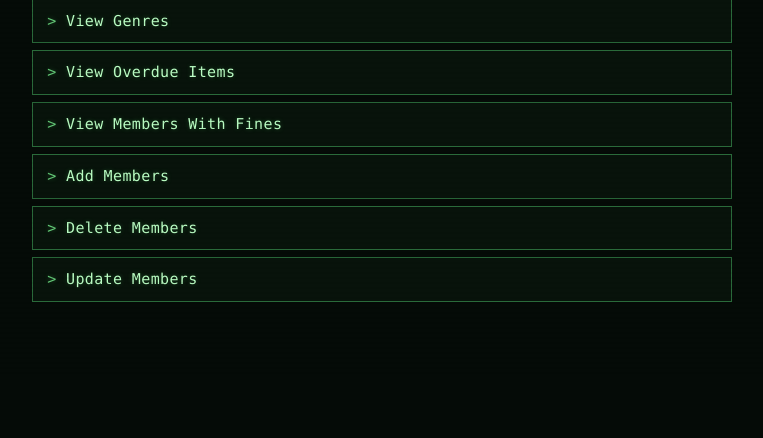
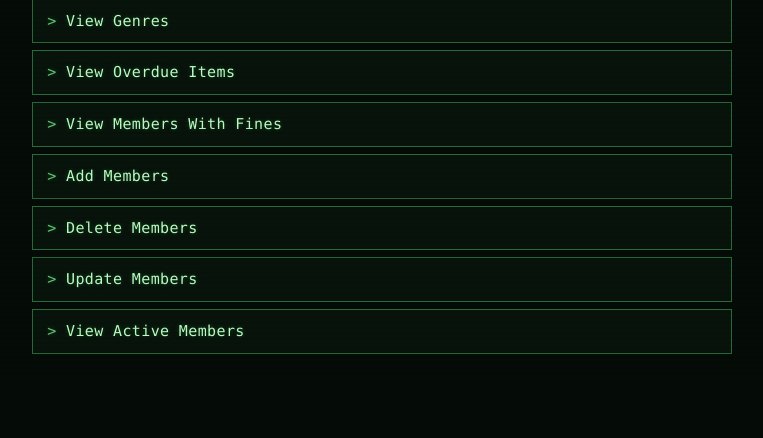
Before and after one commit to RyanColoradoCS/OracleDBProject, a Flask app: page / in a window 1280 px wide. Shown: the part 426-864 px from the top of the page, without its empty margins (59-822 px from the left). Before the commit the page ends 728 px from the top, so only its background shows below. Run offline with Flask 3, Linux system fonts and the light colour scheme.

Commit message:
Adding sql view test link on index

```diff
--- a/library-app/templates/index.html
+++ b/library-app/templates/index.html
@@ -26,6 +26,7 @@
         <li><a href="/addmembers">Add Members</a></li>
         <li><a href="/deletemembers">Delete Members</a></li>
         <li><a href="/updatemembers">Update Members</a></li>
+        <li><a href="/activemembers">View Active Members</a></li>
     </ul>
 
 </body>
```
